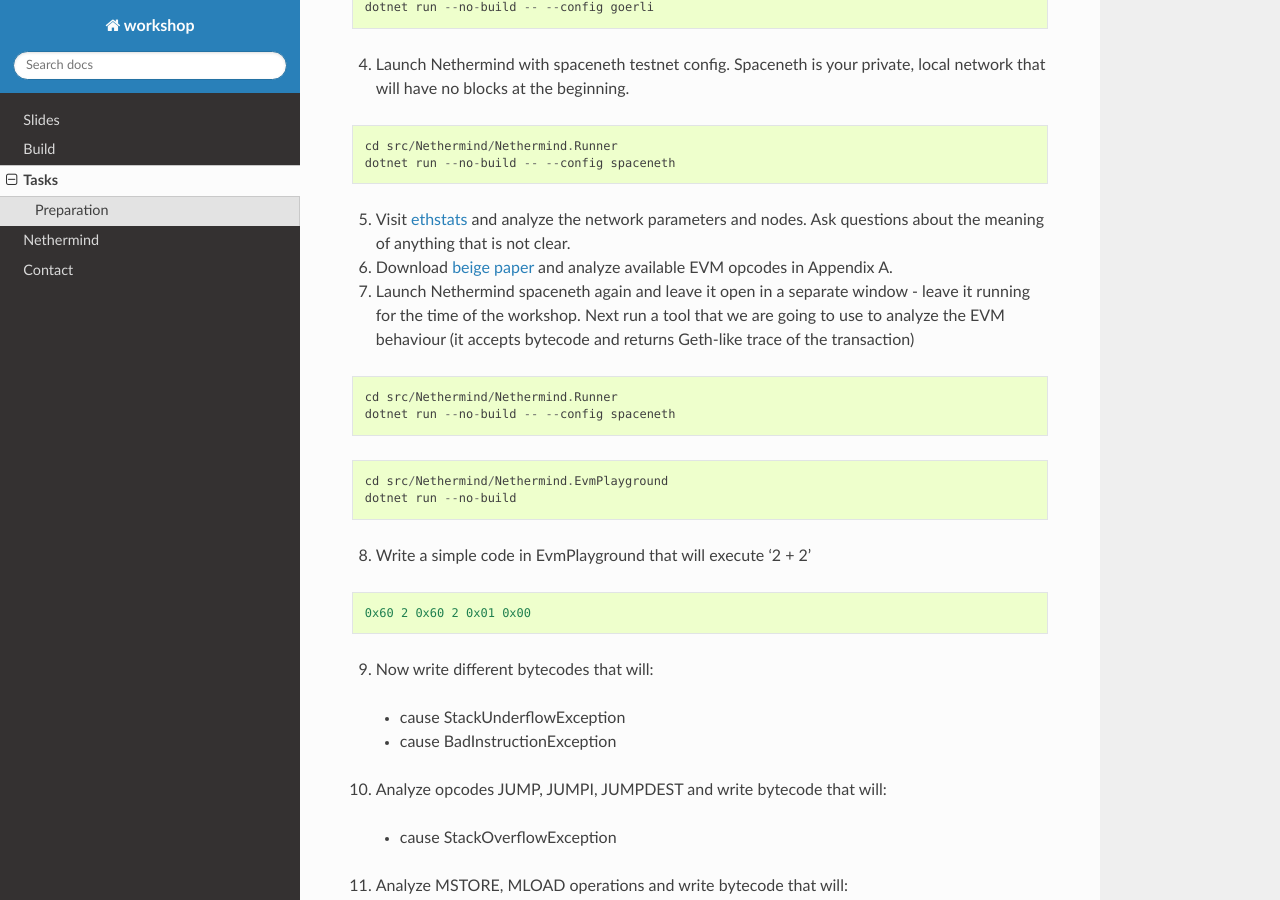
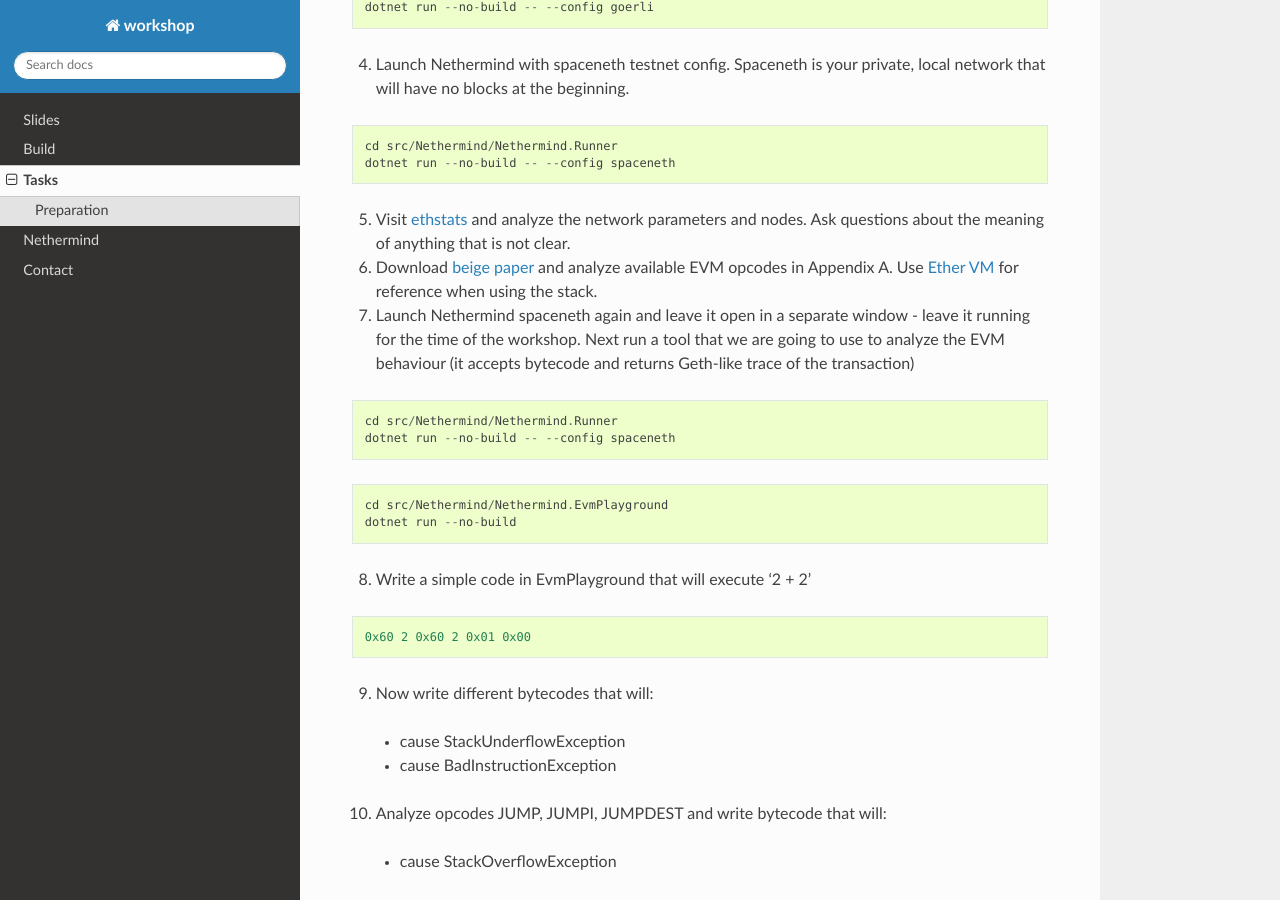
Before and after one commit to NethermindEth/workshop, a Sphinx documentation site: the page built from docs/source/tasks.rst, in a window 1280 px wide and 900 px high, scrolled down 589 px. Built offline with Sphinx 7.4.7 and the Read the Docs theme 2.0.0, drawn with Linux system fonts in a browser that asks for light colours.

Commit message:
Update tasks.rst
Ether VM link.

```diff
--- a/docs/source/tasks.rst
+++ b/docs/source/tasks.rst
@@ -34,7 +34,7 @@
 
 5. Visit `ethstats <https://ethstats.net/>`_ and analyze the network parameters and nodes. Ask questions about the meaning of anything that is not clear.
 
-6. Download `beige paper <https://github.com/chronaeon/beigepaper/blob/master/beigepaper.pdf>`_ and analyze available EVM opcodes in Appendix A.
+6. Download `beige paper <https://github.com/chronaeon/beigepaper/blob/master/beigepaper.pdf>`_ and analyze available EVM opcodes in Appendix A. Use `Ether VM <https://ethervm.io/#MSTORE>`_ for reference when using the stack.
 
 7. Launch Nethermind spaceneth again and leave it open in a separate window - leave it running for the time of the workshop. Next run a tool that we are going to use to analyze the EVM behaviour (it accepts bytecode and returns Geth-like trace of the transaction)
 
```
